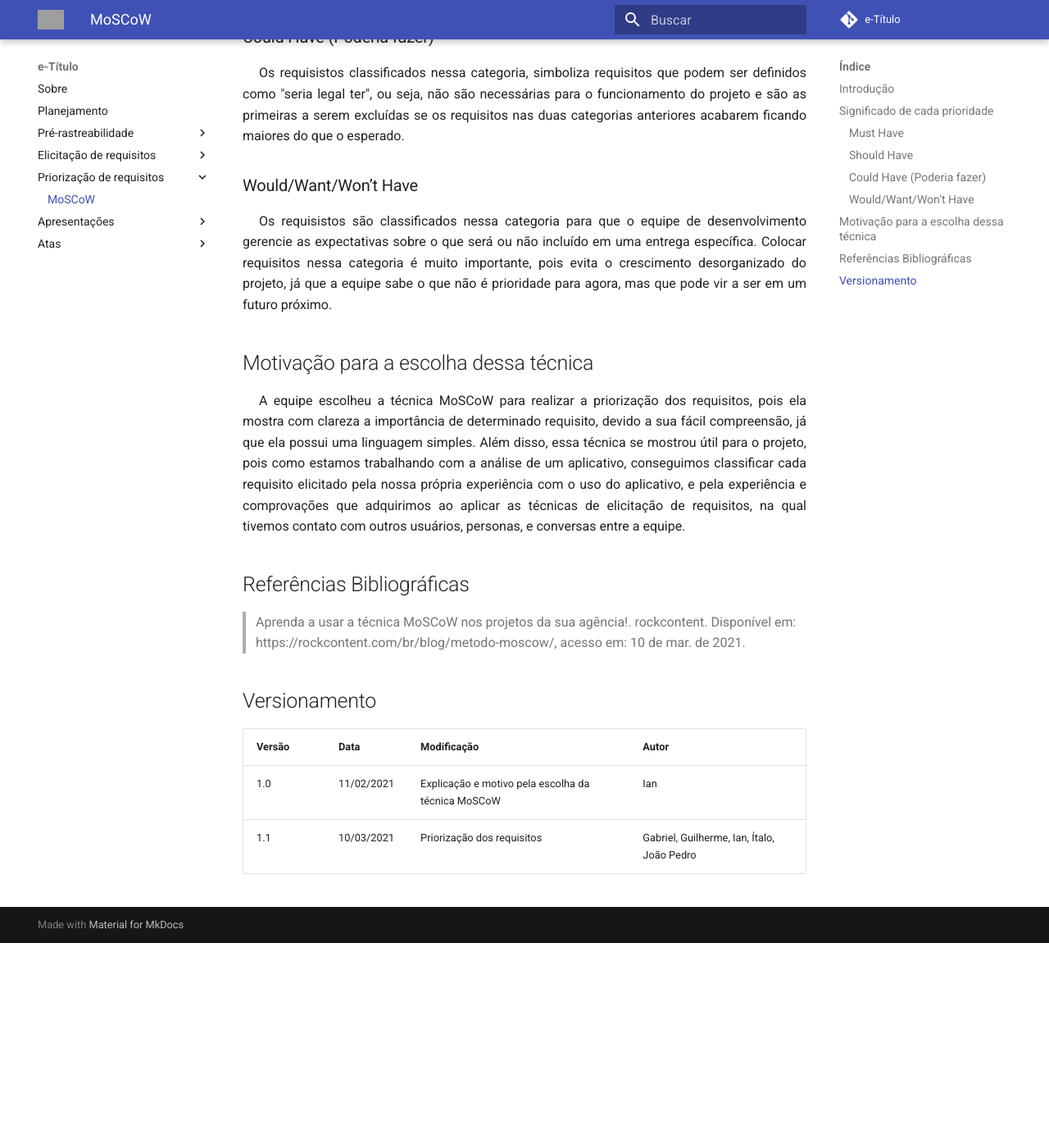
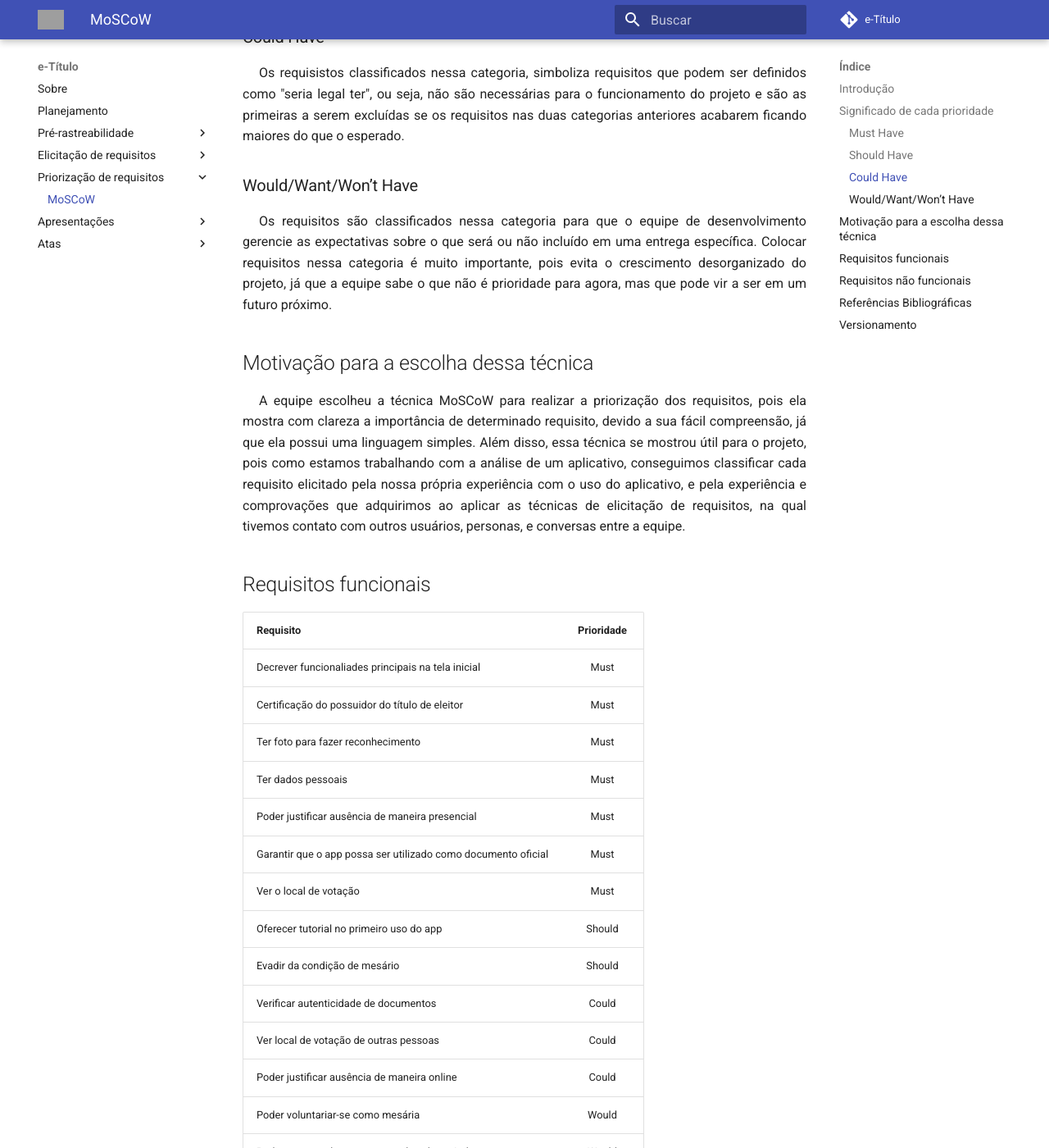
Before and after one commit to gabrielbpn/2020.2-e-Titulo, an MkDocs documentation site: the page built from docs/priorizacao/moscow.md, in a window 1280 px wide and 1400 px high, scrolled down 820 px. Shown: the whole window at 82% size. Built offline with MkDocs 1.6.1 and Material for MkDocs 9.7.7, drawn with Linux system fonts in a browser that asks for light colours; comment, search, counter and statistics services are not loaded; before the commit the page ends 1970 px from its top, so only the background shows below that; some of the changed text lies outside the part shown; grey boxes are pictures that could not be loaded.

Commit message:
Adicionando a documentação da técnica MoSCoW #4

```diff
--- a/docs/priorizacao/moscow.md
+++ b/docs/priorizacao/moscow.md
@@ -23,7 +23,7 @@ Essa categoria consiste em obrigações, ou seja, qualquer requisito nessa categ
 Os requisitos classificados nessa categoria, apenas um degrau abaixo das Must Have, simboliza requisitos que se deixadas de lado, a entrega ainda funciona, mas que quando incluídas, acrescentam um valor significativo.
 </p>
 
-### Could Have (Poderia fazer)
+### Could Have
 
 <p style="text-indent: 20px; text-align: justify">
 Os requisistos classificados nessa categoria, simboliza requisitos que podem ser definidos como "seria legal ter", ou seja, não são necessárias para o funcionamento do projeto e são as primeiras a serem excluídas se os requisitos nas duas categorias anteriores acabarem ficando maiores do que o esperado.
@@ -32,7 +32,7 @@ Os requisistos classificados nessa categoria, simboliza requisitos que podem ser
 ### Would/Want/Won’t Have
 
 <p style="text-indent: 20px; text-align: justify">
-Os requisistos são classificados nessa categoria para que o equipe de desenvolvimento gerencie as expectativas sobre o que será ou não incluído em uma entrega específica. Colocar requisitos nessa categoria é muito importante, pois evita o crescimento desorganizado do projeto, já que a equipe sabe o que não é prioridade para agora, mas que pode vir a ser em um futuro próximo.
+Os requisitos são classificados nessa categoria para que o equipe de desenvolvimento gerencie as expectativas sobre o que será ou não incluído em uma entrega específica. Colocar requisitos nessa categoria é muito importante, pois evita o crescimento desorganizado do projeto, já que a equipe sabe o que não é prioridade para agora, mas que pode vir a ser em um futuro próximo.
 </p>
 
 ## Motivação para a escolha dessa técnica
@@ -41,10 +41,36 @@ Os requisistos são classificados nessa categoria para que o equipe de desenvolv
 A equipe escolheu a técnica MoSCoW para realizar a priorização dos requisitos, pois ela mostra com clareza a importância de determinado requisito, devido a sua fácil compreensão, já que ela possui uma linguagem simples. Além disso, essa técnica se mostrou útil para o projeto, pois como estamos trabalhando com a análise de um aplicativo, conseguimos classificar cada requisito elicitado pela nossa própria experiência com o uso do aplicativo, e pela experiência e comprovações que adquirimos ao aplicar as técnicas de elicitação de requisitos, na qual tivemos contato com outros usuários, personas, e conversas entre a equipe.
 </p>
 
-<!-- ## Requisitos
+## Requisitos funcionais
 
-| Número | Requisito | Prioridade |
-|:--:|--|--| -->
+| Requisito | Prioridade |
+|--|:--:|
+| Decrever funcionaliades principais na tela inicial | Must |
+| Certificação do possuidor do título de eleitor | Must |
+| Ter foto para fazer reconhecimento | Must |
+| Ter dados pessoais | Must |
+| Poder justificar ausência de maneira presencial | Must |
+| Garantir que o app possa ser utilizado como documento oficial | Must |
+| Ver o local de votação | Must |
+| Oferecer tutorial no primeiro uso do app | Should |
+| Evadir da condição de mesário | Should |
+| Verificar autenticidade de documentos | Could |
+| Ver local de votação de outras pessoas | Could |
+| Poder justificar ausência de maneira online| Could |
+| Poder voluntariar-se como mesária | Would |
+| Poder acompanhar o processo de voluntariado | Would |
+
+## Requisitos não funcionais
+
+| Requisito | Prioridade |
+|--|:--:|
+| Aumentar a acessibilidade para usuários com dificuldades | Must |
+| Sistema ser veloz | Must |
+| Sistema funcionar fora do Brasil | Must |
+| Tenha alguma forma de autenticação para utilizar o sistema, que garanta segurança | Must |
+| Apresentar as funcionalidades de uma forma mais visual | Should |
+| Sistema ser enxuto | Should |
+| Demonstrar como as funcionalidades acontecem | Would |
 
 
 
```
